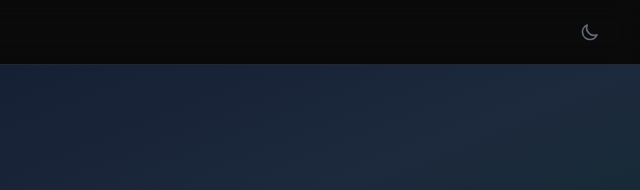
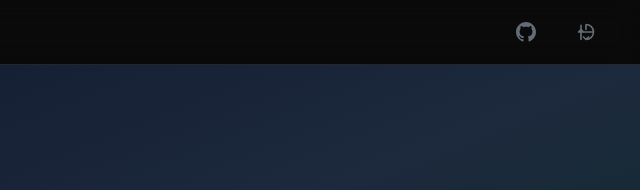
Before and after one commit to RogerCiv/web-resources, an Astro site: page / in a window 1280 px wide. Shown: the top 190 px of the page, 640-1280 px from the left. Built offline with nearby package versions, Linux system fonts and the light colour scheme; Astro itself is replaced by a stand-in of ours.

Commit message:
feat: refactor Navbar component for improved structure and readability

```diff
--- a/src/components/Navbar.astro
+++ b/src/components/Navbar.astro
@@ -1,25 +1,70 @@
-
-<nav class="sticky top-0 z-50 bg-background/80 backdrop-blur-md border-b border-border">
+<nav
+  class="sticky top-0 z-50 bg-background/80 backdrop-blur-md border-b border-border"
+>
   <div class="max-w-7xl mx-auto px-4 sm:px-6 lg:px-8">
     <div class="flex justify-between items-center h-16">
       <div class="flex items-center space-x-4">
-
-        <a href="/" class="flex items-center space-x-2 text-2xl font-bold text-foreground hover:text-primary transition-colors">
-          <svg class="w-8 h-8 text-primary" fill="none" stroke="currentColor" viewBox="0 0 24 24">
-            <path stroke-linecap="round" stroke-linejoin="round" stroke-width="2" d="M19 11H5m14 0a2 2 0 012 2v6a2 2 0 01-2 2H5a2 2 0 01-2-2v-6a2 2 0 012-2m14 0V9a2 2 0 00-2-2M5 11V9a2 2 0 012-2m0 0V5a2 2 0 012-2h6a2 2 0 012 2v2M7 7h10"></path>
+        <a
+          href="/"
+          class="flex items-center space-x-2 text-2xl font-bold text-foreground hover:text-primary transition-colors"
+        >
+          <svg
+            class="w-8 h-8 text-primary"
+            fill="none"
+            stroke="currentColor"
+            viewBox="0 0 24 24"
+          >
+            <path
+              stroke-linecap="round"
+              stroke-linejoin="round"
+              stroke-width="2"
+              d="M19 11H5m14 0a2 2 0 012 2v6a2 2 0 01-2 2H5a2 2 0 01-2-2v-6a2 2 0 012-2m14 0V9a2 2 0 00-2-2M5 11V9a2 2 0 012-2m0 0V5a2 2 0 012-2h6a2 2 0 012 2v2M7 7h10"
+            ></path>
           </svg>
-          <span class="bg-gradient-to-r from-primary to-secondary bg-clip-text text-transparent">
+          <span
+            class="bg-gradient-to-r from-primary to-secondary bg-clip-text text-transparent"
+          >
             DevResources
           </span>
         </a>
       </div>
 
-      <div class="flex items-center space-x-6">
-        <button id="theme-toggle" class="p-2 text-muted-foreground hover:text-primary transition-colors duration-200 rounded-lg hover:bg-accent/10 cursor-pointer">
-          <svg class="w-5 h-5" fill="none" stroke="currentColor" viewBox="0 0 24 24">
-            <path stroke-linecap="round" stroke-linejoin="round" stroke-width="2" d="M20.354 15.354A9 9 0 018.646 3.646 9.003 9.003 0 0012 21a9.003 9.003 0 008.354-5.646z"></path>
+      <div class="flex items-center space-x-4">
+        <!-- GitHub Link -->
+        <a
+          href="https://github.com/RogerCiv"
+          target="_blank"
+          rel="noopener noreferrer"
+          class="flex items-center space-x-2 px-3 py-2 text-sm font-medium text-muted-foreground hover:text-primary transition-colors duration-200 rounded-lg hover:bg-accent/10"
+        >
+          <svg class="w-5 h-5" fill="currentColor" viewBox="0 0 24 24">
+            <path
+              d="M12 0c-6.626 0-12 5.373-12 12 0 5.302 3.438 9.8 8.207 11.387.599.111.793-.261.793-.577v-2.234c-3.338.726-4.033-1.416-4.033-1.416-.546-1.387-1.333-1.756-1.333-1.756-1.089-.745.083-.729.083-.729 1.205.084 1.839 1.237 1.839 1.237 1.07 1.834 2.807 1.304 3.492.997.107-.775.418-1.305.762-1.604-2.665-.305-5.467-1.334-5.467-5.931 0-1.311.469-2.381 1.236-3.221-.124-.303-.535-1.524.117-3.176 0 0 1.008-.322 3.301 1.23.957-.266 1.983-.399 3.003-.404 1.02.005 2.047.138 3.006.404 2.291-1.552 3.297-1.23 3.297-1.23.653 1.653.242 2.874.118 3.176.77.84 1.235 1.911 1.235 3.221 0 4.609-2.807 5.624-5.479 5.921.43.372.823 1.102.823 2.222v3.293c0 .319.192.694.801.576 4.765-1.589 8.199-6.086 8.199-11.386 0-6.627-5.373-12-12-12z"
+            ></path>
           </svg>
-        </button>
+        </a>
+
+        <!-- Portfolio Link -->
+        <a
+          href="https://rogercivdev.vercel.app/"
+          target="_blank"
+          rel="noopener noreferrer"
+          class="flex items-center space-x-2 px-3 py-2 text-sm font-medium text-muted-foreground hover:text-primary transition-colors duration-200 rounded-lg hover:bg-accent/10"
+        >
+          <svg
+            class="w-5 h-5"
+            fill="none"
+            stroke="currentColor"
+            viewBox="0 0 24 24"
+          >
+            <path
+              stroke-linecap="round"
+              stroke-linejoin="round"
+              stroke-width="2"
+              d="M21 12a9 9 0 01-9 9m9-9a9 9 0 00-9-9m9 9H3m9 9l3-3m-3 3l-3-3m-3 3V4m6 5V4m-6 5V4m0 5l3 3m-3-3l-3 3"
+            ></path>
+          </svg>
+        </a>
       </div>
     </div>
   </div>
```
